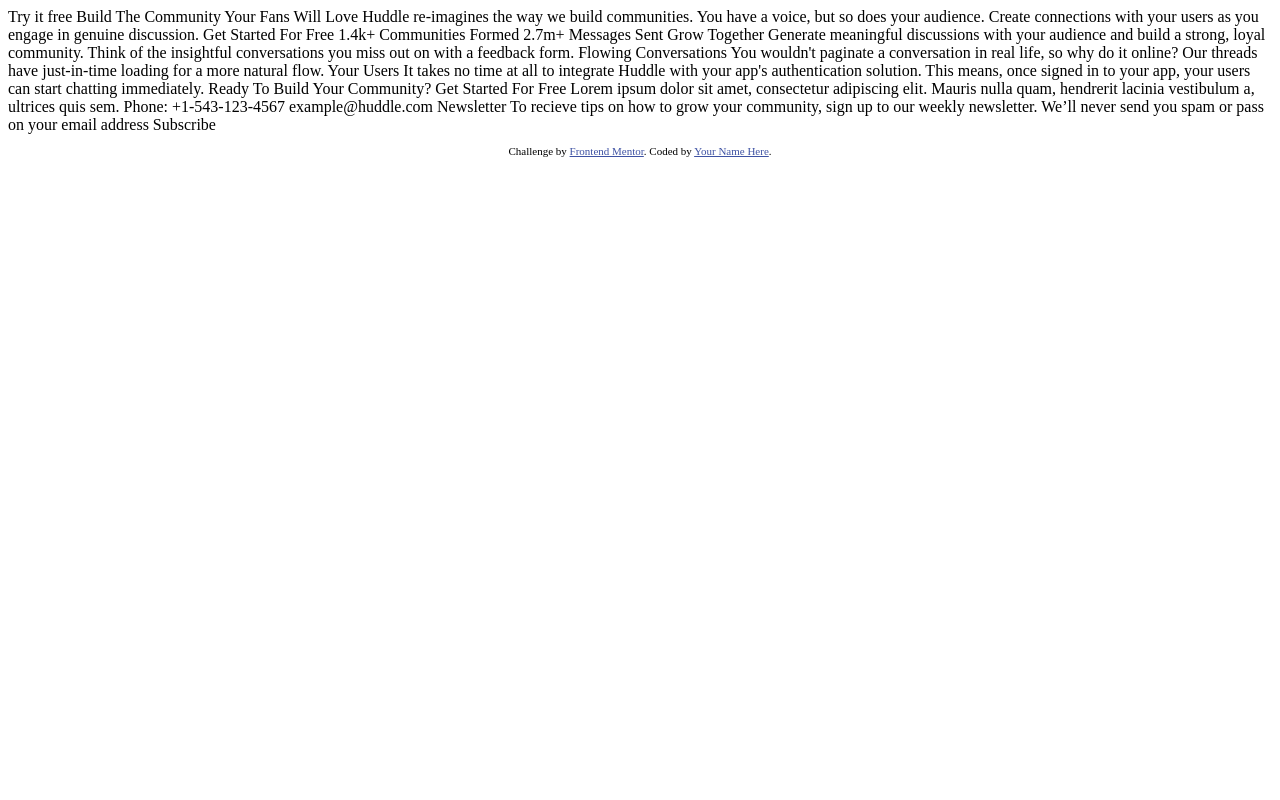
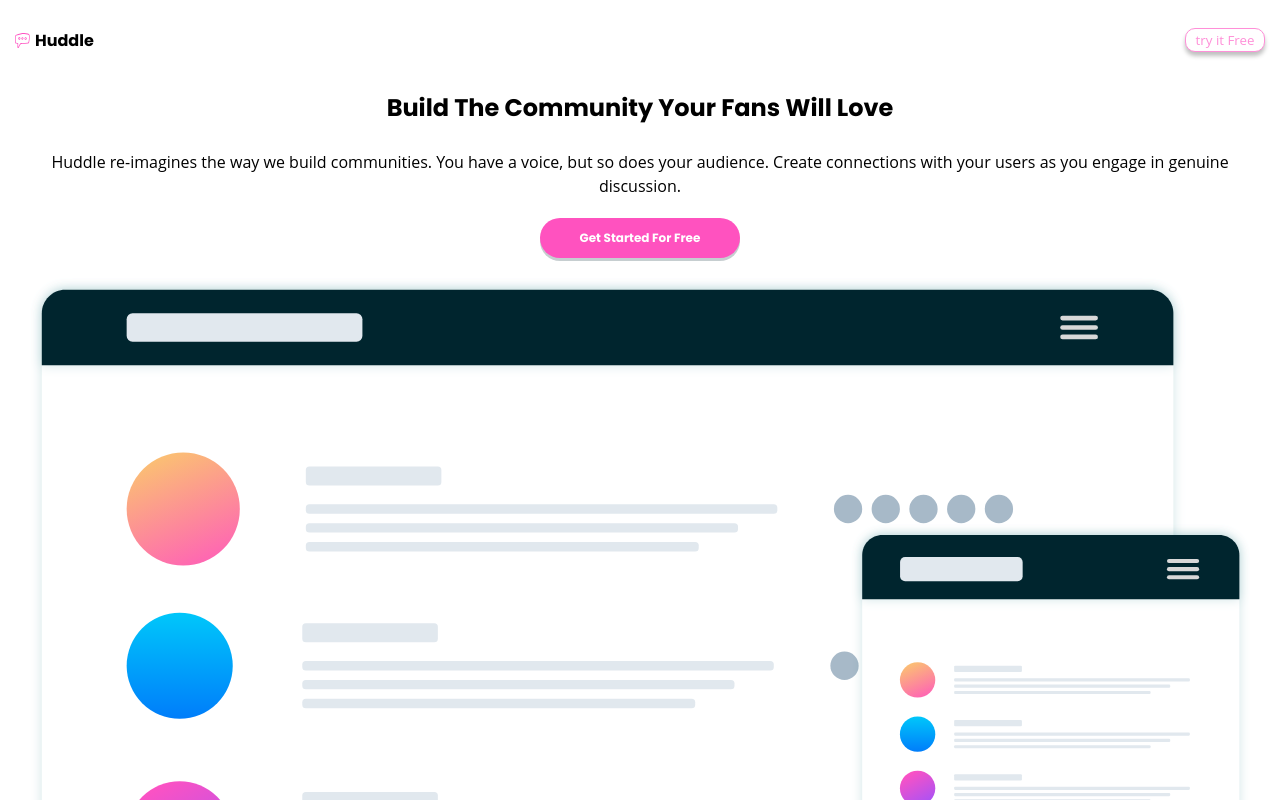
Before and after one commit to saurabhkacholiya/huddle-landing-page, a plain HTML site: page index.html in a window 1280 px wide. Shown: the top 800 px of the page. Drawn offline with Linux system fonts and the light colour scheme.

Commit message:
complete 1 section of challenge

```diff
--- a/index.html
+++ b/index.html
@@ -1,67 +1,146 @@
 <!DOCTYPE html>
 <html lang="en">
   <head>
-  <meta charset="UTF-8">
-  <meta name="viewport" content="width=device-width, initial-scale=1.0"> <!-- displays site properly based on user's device -->
+    <meta charset="UTF-8" />
+    <meta name="viewport" content="width=device-width, initial-scale=1.0" />
+    <title>Frontend Mentor | Huddle landing page with curved sections</title>
+    <link rel="preconnect" href="https://fonts.gstatic.com" />
+    <link
+      href="https://fonts.googleapis.com/css2?family=Poppins:wght@700&display=swap"
+      rel="stylesheet"
+    />
+    <script>
+      function showAlert() {
+        alert("button pressed");
+      }
+    </script>
+    <style>
+      * {
+        box-sizing: border-box;
+        padding: 0;
+        margin: 0;
+        font-family: "Open Sans";
+      }
+      header {
+        display: flex;
+        flex: 1;
+        flex-direction: row;
+        justify-content: space-between;
+        align-items: center;
+        margin: 0 15px 0 15px;
+        height: 80px;
+      }
+      .msg-img {
+        height: 15px;
+        width: 15px;
+        margin-top: 1px;
+      }
+      .title-header {
+        font-family: "Poppins";
+        font-size: 16px;
+        font-weight: 700;
+        display: block;
+        margin-left: 5px;
+      }
+      .header-article {
+        display: flex;
+        flex-direction: row;
+        justify-content: center;
+        align-items: center;
+      }
+      .try-me {
+        box-shadow: 0px 4px 4px rgba(0, 0, 0, 0.25);
+        border: 1px solid hsl(321, 100%, 78%);
+        color: hsl(321, 100%, 78%);
+        background-color: white;
+        height: 24px;
+        width: 80px;
+        border-radius: 10px;
+      }
 
-  <link rel="icon" type="image/png" sizes="32x32" href="./images/favicon-32x32.png">
-
-  <title>Frontend Mentor | Huddle landing page with curved sections</title>
-
-  <!-- Feel free to remove these styles or customise in your own stylesheet 👍 -->
-  <style>
-    .attribution { font-size: 11px; text-align: center; }
-    .attribution a { color: hsl(228, 45%, 44%); }
+      .community {
+        display: flex;
+        flex: 1;
+        margin: 10px 30px 10px 30px;
+        flex-direction: column;
+      }
+      .community-title {
+        font-size: 24px;
+        font-weight: 700;
+        line-height: 36px;
+        text-align: center;
+        font-family: "Poppins";
+      }
+      .community-p {
+        text-align: center;
+        margin-top: 24px;
+        margin-bottom: 20px;
+        line-height: 24px;
+      }
+      .community-button {
+        box-shadow: 0px 3px rgba(0, 37, 46, 0.2231);
+        width: 200px;
+        height: 40px;
+        border-radius: 20px;
+        background-color: hsl(322, 100%, 66%);
+        color: white;
+        font-size: 12px;
+        font-family: "Poppins";
+        align-self: center;
+        border-width: 0;
+        margin-bottom: 20px;
+      }
+      .info {
+        display: flex;
+        justify-content: center;
+        align-items: center;
+        flex: 1;
+        flex-direction: column;
+        border: 1px solid red;
+      }
+      .info-section {
+        margin: 30px;
+        padding: 20px;
+      }
     </style>
   </head>
   <body>
-  Try it free
-
-  Build The Community Your Fans Will Love
-
-  Huddle re-imagines the way we build communities. You have a voice, but so does
-  your audience. Create connections with your users as you engage in genuine discussion.
-
+    <header>
+      <article class="header-article">
+        <img
+          class="msg-img"
+          src="./images/icon-messages.svg"
+          alt="message image"
+        />
+        <span class="title-header">Huddle</span>
+      </article>
+      <article>
+        <button onclick="showAlert()" class="try-me">try it Free</button>
+      </article>
+    </header>
+    <section class="community">
+      <h1 class="community-title">Build The Community Your Fans Will Love</h1>
+      <p class="community-p">
+        Huddle re-imagines the way we build communities. You have a voice, but
+        so does your audience. Create connections with your users as you engage
+        in genuine discussion.
+      </p>
+      <button onclick="showAlert()" class="community-button">
         Get Started For Free
-
-  1.4k+
-  Communities Formed
-
-  2.7m+
-  Messages Sent
-
-  Grow Together
-  Generate meaningful discussions with your audience and build a strong, loyal community.
-  Think of the insightful conversations you miss out on with a feedback form.
-
-  Flowing Conversations
-  You wouldn't paginate a conversation in real life, so why do it online? Our threads have
-  just-in-time loading for a more natural flow.
-
-  Your Users
-  It takes no time at all to integrate Huddle with your app's authentication solution. This means,
-  once signed in to your app, your users can start chatting immediately.
-
-  Ready To Build Your Community?
-  Get Started For Free
-
-  Lorem ipsum dolor sit amet, consectetur adipiscing elit. Mauris nulla quam, hendrerit lacinia
-  vestibulum a, ultrices quis sem.
-
-  Phone: +1-543-123-4567
-  example@huddle.com
-
-  Newsletter
-  To recieve tips on how to grow your community, sign up to our weekly newsletter. We’ll never
-  send you spam or pass on your email address
-
-  Subscribe
-
-  <footer>
-    <p class="attribution">
-      Challenge by <a href="https://www.frontendmentor.io?ref=challenge" target="_blank">Frontend Mentor</a>.
-      Coded by <a href="#">Your Name Here</a>.
-    </p>
-  </footer>
+      </button>
+      <img src="./images/screen-mockups.svg" alt="screen mockups image" />
+    </section>
+    <section class="info-section">
+      <article class="info">
+        <img src="./images/icon-communities.svg" alt="communities image" />
+        <span>1.4k+</span>
+        <span> Communities Formed</span>
+      </article>
+      <article class="info">
+        <img src="./images/icon-messages.svg" alt="message image" />
+        <span>2.7m+</span>
+        <span> Messages Sent</span>
+      </article>
+    </section>
   </body>
 </html>
```
Lines whose indentation alone changed are shown as unchanged.
